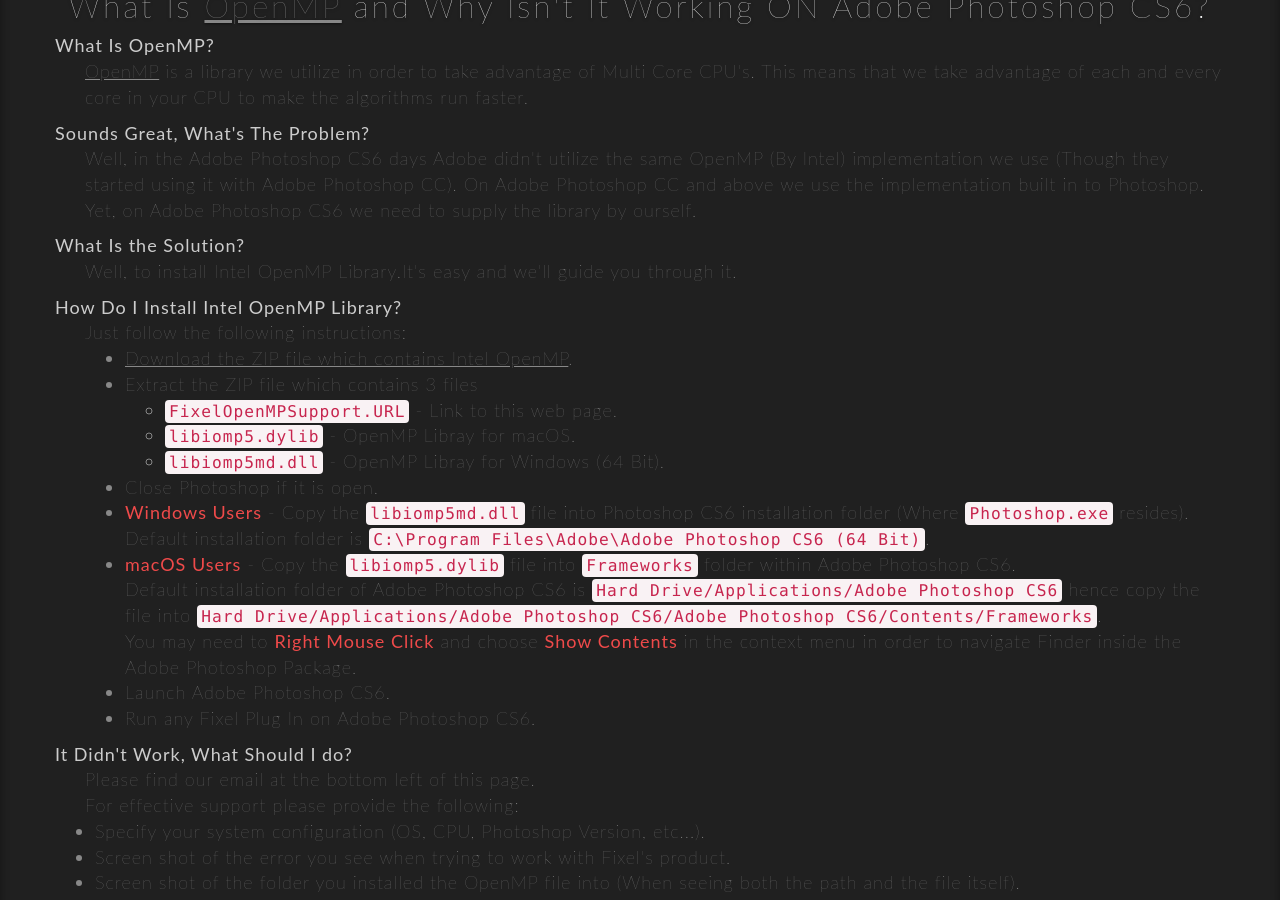
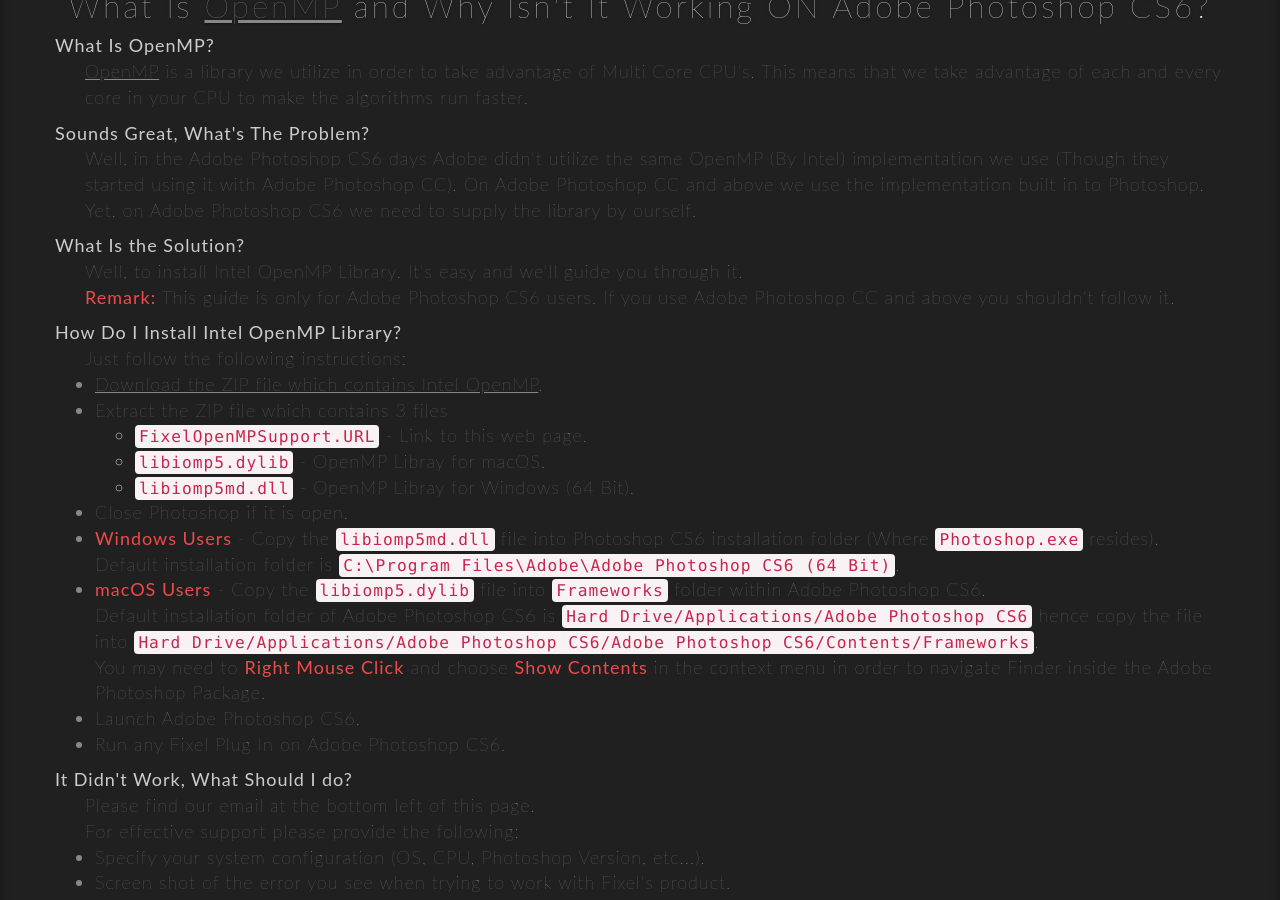
Before and after one commit to FixelAlgorithmsTeam/fixel, a Jekyll site: the page built from support/fixel-openmp-support.html, in a window 1280 px wide and 900 px high, scrolled down 486 px. Built offline with Jekyll 4.4.1, drawn with Linux system fonts in a browser that asks for light colours; nearby versions of some CDN libraries; comment, search, counter and statistics services are not loaded.

Commit message:
New 	- 	Added OpenMP support page. Fixed 	- 	B Known Issues 	-	C To Do 	- 	D Remarks 	- 	E

```diff
--- a/support/fixel-openmp-support.html
+++ b/support/fixel-openmp-support.html
@@ -37,11 +37,12 @@
 					</div>
 					<div class="def">
 						<dt>What Is the Solution?</dt>
-						<dd>Well, to install Intel OpenMP Library.It's easy and we'll guide you through it.</dd>
+						<dd>Well, to install Intel OpenMP Library. It's easy and we'll guide you through it.<br>
+						<strong>Remark:</strong> This guide is only for Adobe Photoshop CS6 users. If you use Adobe Photoshop CC and above you shouldn't follow it.</dd>
 					</div>
 					<div class="def">
 						<dt>How Do I Install Intel OpenMP Library?</dt>
-						<dd>Just follow the following instructions:
+						<dd>Just follow the following instructions:</dd>
 						<ul>
 							<li><a href="https://fixelalgorithms.co/support/IntelOpenMP1_0_000.zip" target="_blank">Download the ZIP file which contains Intel OpenMP</a>.</li>
 							<li>Extract the ZIP file which contains 3 files</li>
```
